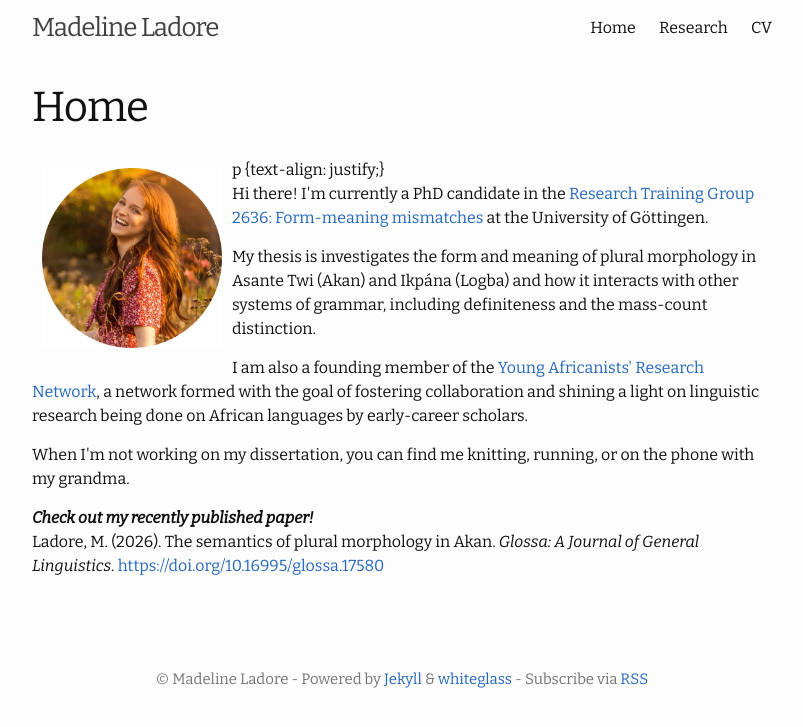
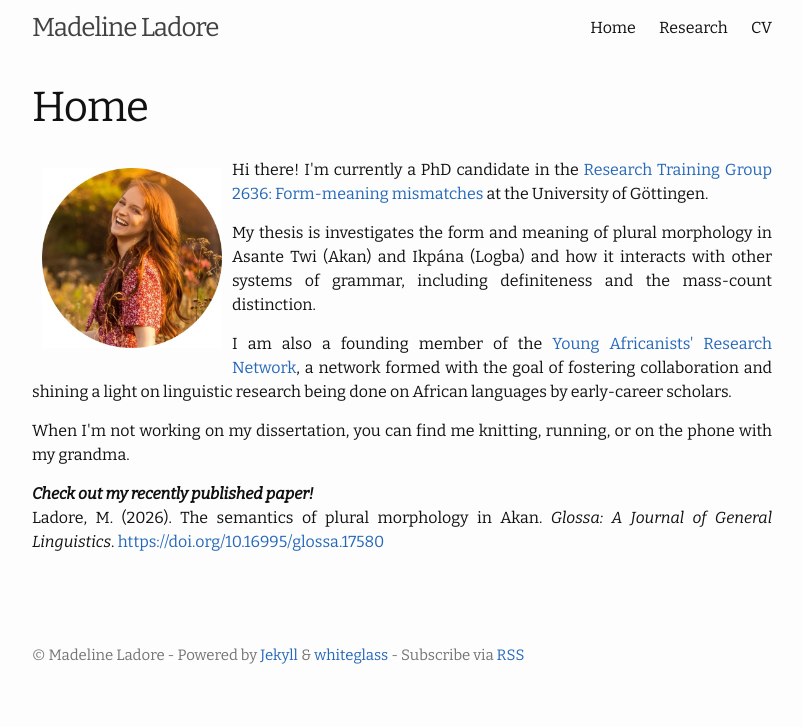
Before and after one commit to madelineladore/madelineladore.github.io, a Jekyll site: the page built from index.md, in a window 1280 px wide. Shown: the top 727 px of the page, without its empty margins (238-1041 px from the left). Built offline with Jekyll 4.4.1, drawn with Linux system fonts in a browser that asks for light colours.

Commit message:
Update index.md

```diff
--- a/index.md
+++ b/index.md
@@ -4,9 +4,14 @@ title: Home
 ---
 <html>
 <head>
-p {text-align: justify;}
+
 <style>
-.spaced-para{margin-top: 1.5cm;}
+ p {
+  text-align: justify;
+}
+.spaced-para{
+  margin-top: 1.5cm;
+}
 </style>
 </head>
 <body>
```
